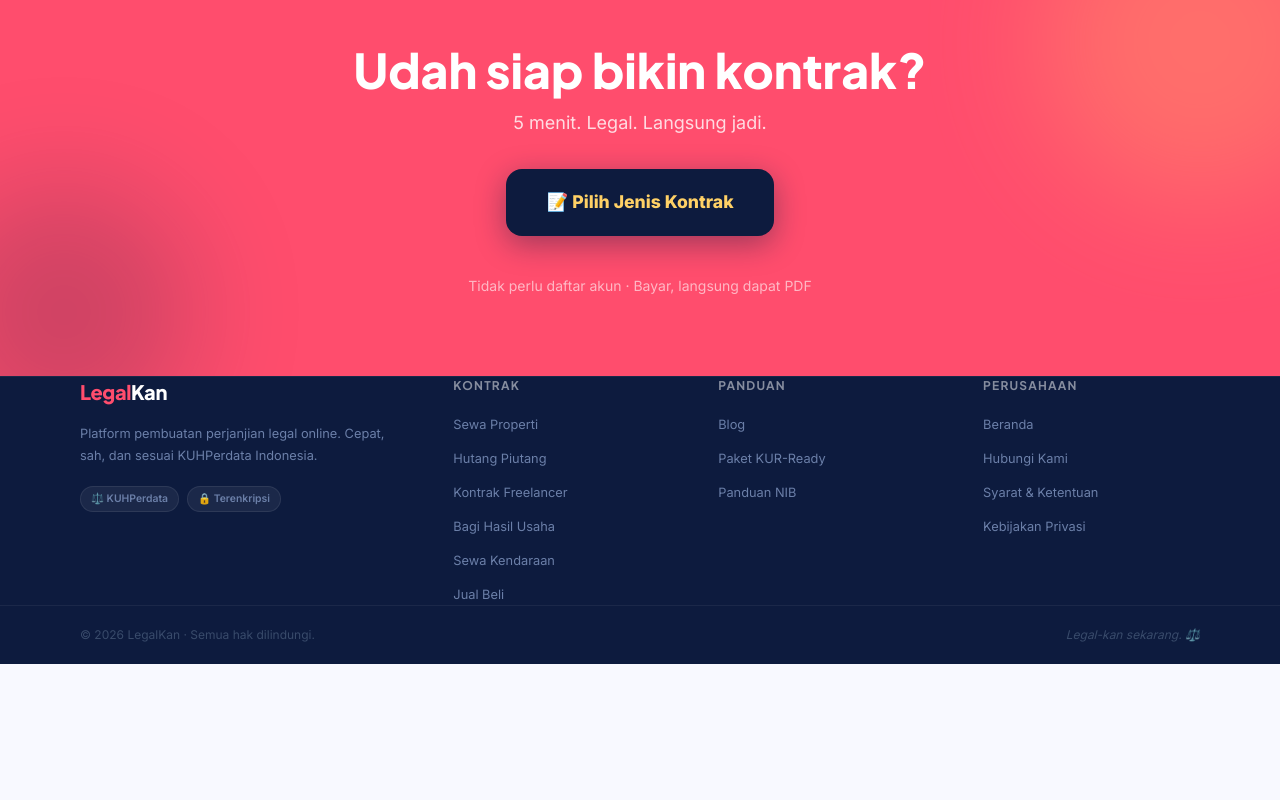
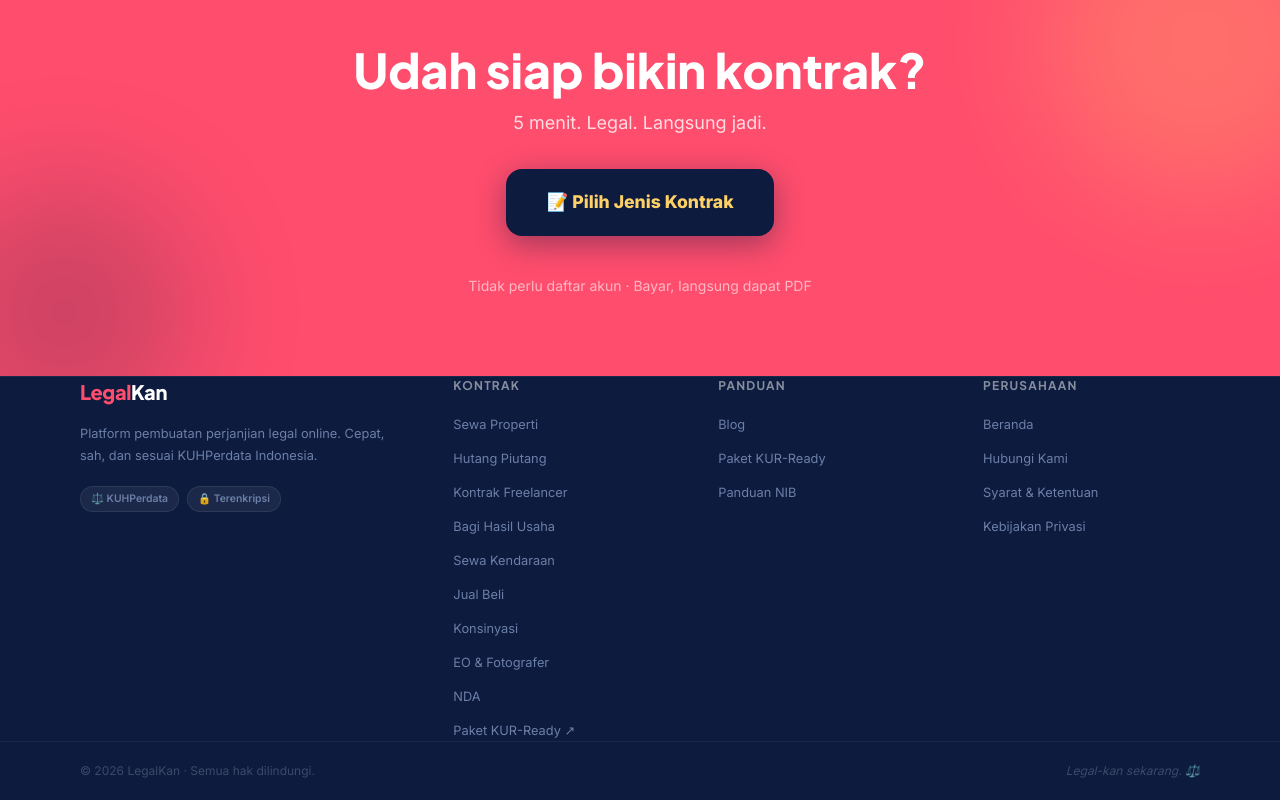
Before and after one commit to wah-rew/legalkan, a Next.js app: page / in a window 1280 px wide. Shown: the part 5435-6235 px from the top of the page. Before the commit the page ends 6099 px from the top, so only its background shows below. Built offline with nearby package versions, Linux system fonts and the light colour scheme; no server answers.

Commit message:
feat: add all 10 contracts to footer Kontrak column

```diff
--- a/app/layout.tsx
+++ b/app/layout.tsx
@@ -240,6 +240,10 @@
                         { label: "Bagi Hasil Usaha", href: "/buat/bagi-hasil" },
                         { label: "Sewa Kendaraan", href: "/buat/sewa-kendaraan" },
                         { label: "Jual Beli", href: "/buat/jual-beli" },
+                        { label: "Konsinyasi", href: "/buat/konsinyasi" },
+                        { label: "EO & Fotografer", href: "/buat/event-organizer" },
+                        { label: "NDA", href: "/buat/nda" },
+                        { label: "Paket KUR-Ready ↗", href: "/kur" },
                       ].map((link) => (
                         <li key={link.href}>
                           <a href={link.href} className="footer-link">
```
